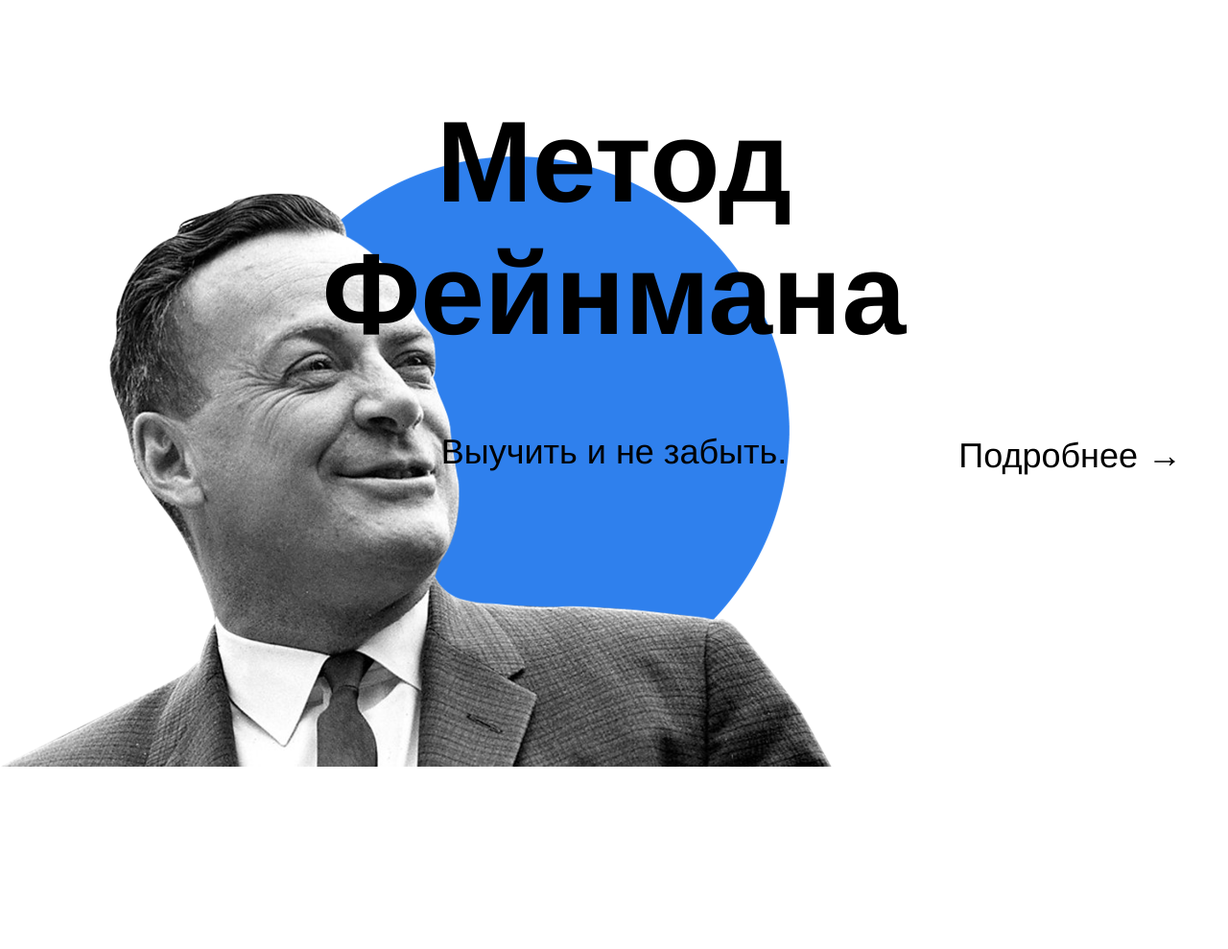
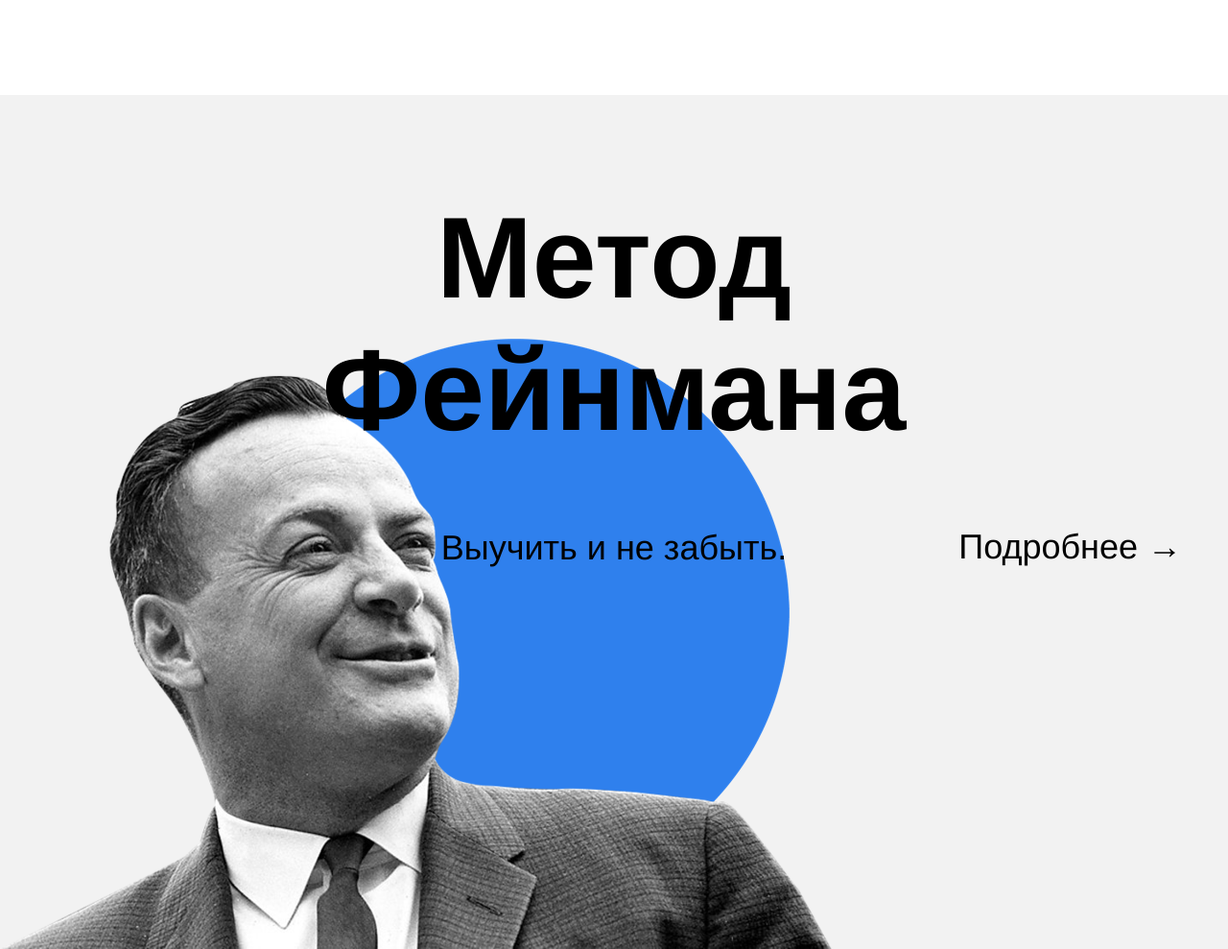
Before and after one commit to norchah/how-to-learn, a plain HTML site: page index.html in a window 1280 px wide. Shown: the part 1936-2925 px from the top of the page at 96% size. Before the commit the page ends 2735 px from the top, so only its background shows below. Drawn offline with Linux system fonts and the light colour scheme.

Commit message:
fixed mr. Feynman

```diff
--- a/styles/style.css
+++ b/styles/style.css
@@ -178,18 +178,21 @@
 }
 
 .feynman {
-  min-height: 700px;
+  min-height: 890px;
   position: relative;
+  background-color: #f2f2f2;
+  z-index: -2;
 }
 
 .feynman__title {
+  width: 648px;
   font-size: 120px;
-  line-height: 1.15em;
+  line-height: 1.15;
   font-weight: bold;
   text-align: center;
-  width: 648px;
-  margin: 100px auto 0;
+  margin: 0 auto;
   position: relative;
+  top: 100px; left: 0; right: 0;
 }
 
 .feynman__subtitle {
@@ -197,8 +200,10 @@
   line-height: 51px;
   font-weight: normal;
   text-align: center;
+  margin: 0 auto;
   position: relative;
-  margin: 70px auto 0;
+  top: 170px;
+
 }
 
 .feynman__link {
```
